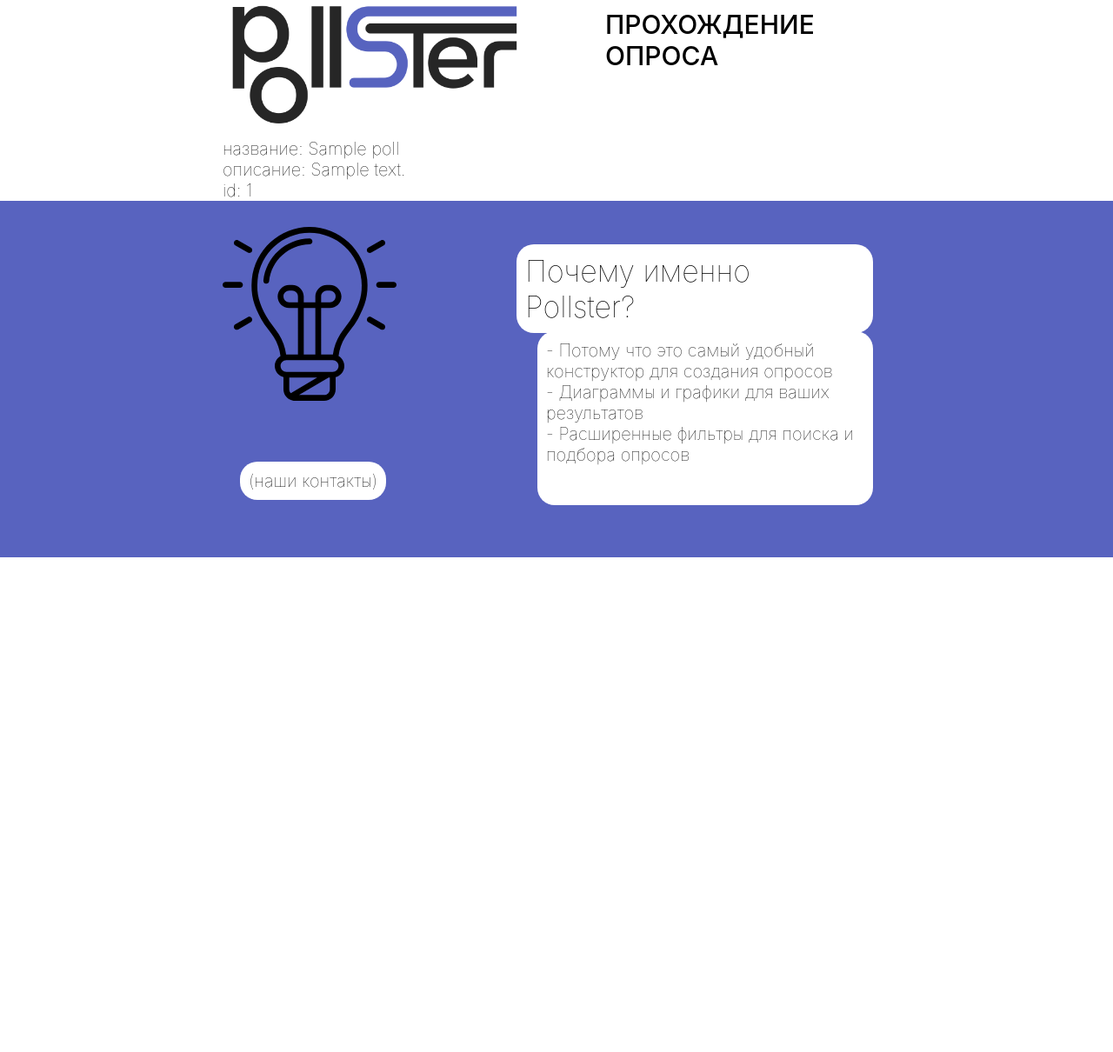
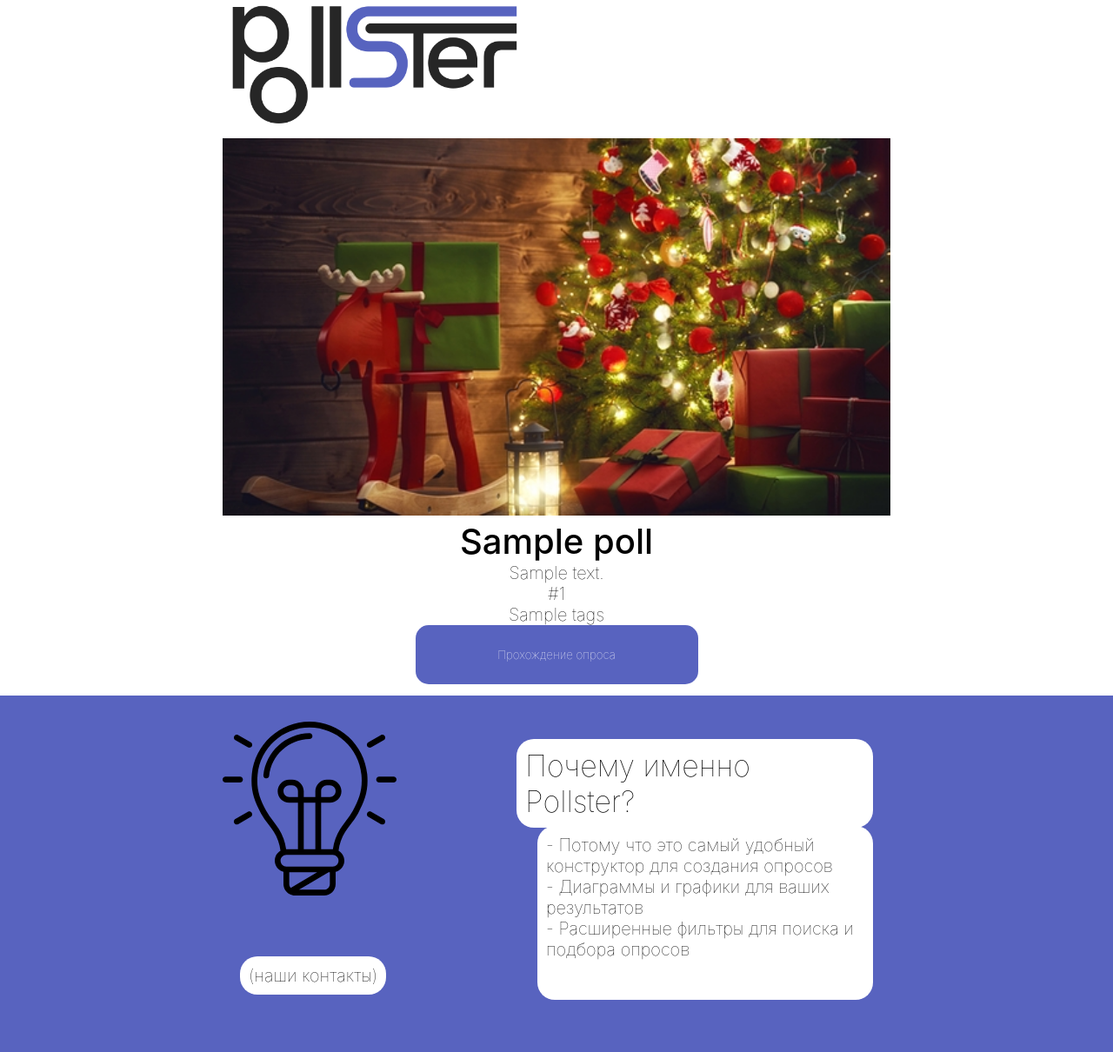
Before and after one commit to Seigneurs-Team/pollster, a Django app: template src/app/passing_poll_page/templates/passing_poll_page.html in a window 1280 px wide. Shown: the whole page at 87% size. Before the commit the page ends 641 px from the top, so only its background shows below. Run offline with Django 4.2, Linux system fonts and the light colour scheme; the template is opened without the code that fills it: most values are stand-ins (such as "Sample title", 1, 10 or a date in 2020).

Commit message:
прохождение опроса 1

```diff
--- a/src/app/common_static/css/create_poll_page.css
+++ b/src/app/common_static/css/create_poll_page.css
@@ -114,10 +114,6 @@ header h1 {
 }
 
 
-#choose-question-type-modal {
-    display: none;
-}
-
 .question>* {
     margin-bottom: 10px;
 }
--- a/src/app/common_static/css/general.css
+++ b/src/app/common_static/css/general.css
@@ -18,6 +18,7 @@ a {
 }
 button {
     background-color: #fff;
+    border: none;
 }
 
 body {
@@ -42,9 +43,7 @@ header .logo {
 .content {
     width: 768px;
     margin: auto;
-    display: flex;
-    justify-content: center;
-    flex-direction: column;
+    min-height: 100vh;
 }
 
 footer {
--- a/src/app/common_static/css/index.css
+++ b/src/app/common_static/css/index.css
@@ -1,6 +1,12 @@
 :root {
     --border-radius: 15px;
     --violet: #5863BF;
+}
+
+.content {
+    display: flex;
+    justify-content: center;
+    flex-direction: column;
 }
 
 .log-in {
--- /dev/null
+++ b/src/app/common_static/css/passing_poll_page.css
@@ -0,0 +1,32 @@
+:root {
+    --border-radius: 15px;
+    --violet: #5863BF;
+}
+
+
+.poll-img img {
+    width: 100%;
+}
+
+main {
+    text-align: center;
+}
+
+.start {
+    color: #fff;
+    width: 325px;
+    height: 68px;
+    background-color: var(--violet);
+    border-radius: var(--border-radius);
+}
+
+.start:hover {
+    color: var(--violet);
+    background-color: #fff;
+    border: var(--violet) solid 2px;
+}
+
+#questions {
+    display: none;
+    text-align: left;
+}
--- a/src/app/common_static/scripts/index.js
+++ b/src/app/common_static/scripts/index.js
@@ -1,4 +1,4 @@
-const del_btns = $(".delete-poll");
+/* const del_btns = $(".delete-poll");
 
 
 del_btns.on("click", function () {
@@ -8,3 +8,4 @@ del_btns.on("click", function () {
 
     // тут на сервер отправляется запрос на удаление опроса по id
 });
+*/
--- a/src/app/common_static/scripts/passing_poll_page.js
+++ b/src/app/common_static/scripts/passing_poll_page.js
@@ -0,0 +1,4 @@
+const questionsDiv = $("#questions");
+
+
+$(".start").on('click', function () {console.log('showing questions...'); questionsDiv.show(); $(this).hide()});
--- a/src/app/passing_poll_page/templates/passing_poll_page.html
+++ b/src/app/passing_poll_page/templates/passing_poll_page.html
@@ -9,7 +9,7 @@
     <link rel="stylesheet" href="{% static 'css/general.css' %}">
 
     <link rel="stylesheet" href="{% static 'css/modal.css' %}">
-    <link rel="stylesheet" href="{% static 'css/create_poll_page.css' %}">
+    <link rel="stylesheet" href="{% static 'css/passing_poll_page.css' %}">
     <link rel="stylesheet" href="{% static 'css/media.css' %}">
 
     <script src="{% static 'scripts/jquery-3.7.1.slim.min.js' %}" type="module"></script>
@@ -21,17 +21,18 @@
     <div class="content">
         <header>
             <img src="{% static 'img\logo.png' %}" alt="logo" class="logo">
-            <h1>ПРОХОЖДЕНИЕ ОПРОСА</h1>
-
         </header>
 
 
         <main>
-           <p>название: {{poll.name_of_poll}}</p>
-           <p>описание: {{poll.description}}</p>
-           <p>id: {{poll.id}}</p>
-
-
+            <div class="poll-img"><img src="{% static 'img\poll default img.png' %}" alt="logo"></div>
+            <h1 class="poll-name">{{poll.name_of_poll}}</h1>
+            <p class="poll-description">{{poll.description}}</p> <span class="poll_id">#{{poll.id}}</span>
+            <p class="poll-tags">{{poll.tags}} </p>
+            <div id="questions">
+                <p>*тут будут вопросы* {{poll.questions}}</p>
+            </div>
+            <button class="start">Прохождение опроса</button>
         </main>
 
     </div>
@@ -74,6 +75,9 @@
             <p class="contacts">(наши контакты)</p>
         </div>
     </footer>
+
+    <script src="{% static 'scripts/passing_poll_page.js' %}" type="module"></script>
+
 </body>
 
 </html>
```
Also changed, not shown: src/app/common_static/scripts/create_poll_page.js (+5 -5 lines), src/app/main_page/templates/index.html (+9 -11 lines).
